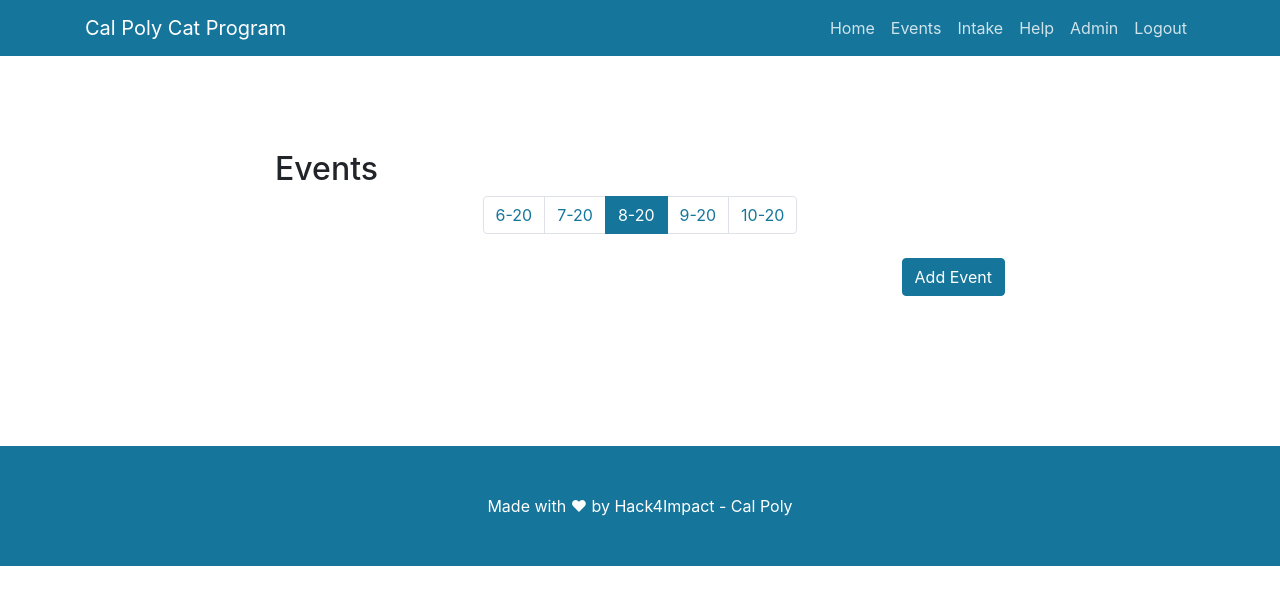
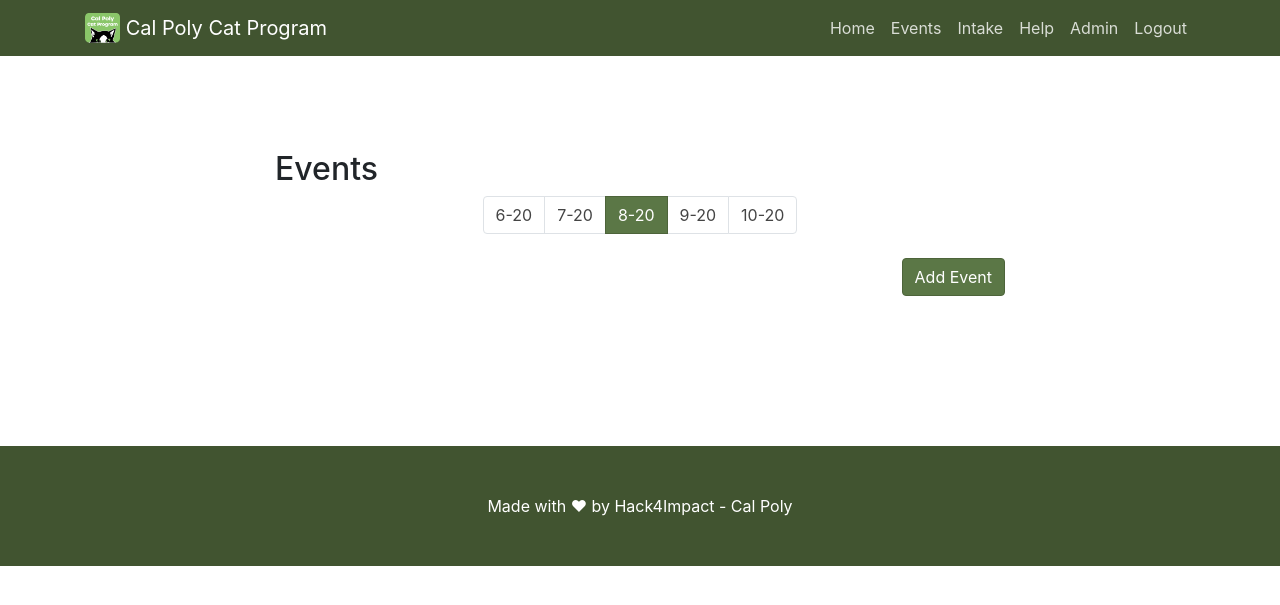
Before and after one commit to hack4impact-calpoly/calpoly-cat-program, a Django app: page /events/ in a window 1280 px wide. Shown: the top 605 px of the page. Run offline with Django 3.2, Linux system fonts and the light colour scheme; the visitor is signed in with stand-in values (Sample User, id 1); data that the repository does not hold is empty; some libraries are stand-ins or nearby versions.

Commit message:
logo and color scheme updated

```diff
--- a/directory/static/css/custom.css
+++ b/directory/static/css/custom.css
@@ -43,31 +43,32 @@
 
 /* colors + accessibility tweaks */
 .bg-dark {
-    background-color: #15759b !important;
+    background-color: #415430 !important;
 }
 
 .bg-primary {
-    background-color: #a7d6e5 !important;
+    background-color: #dce9d2 !important;
 }
 
 .badge-primary {
-    background-color: #15759b !important;
+    background-color: #5b7746 !important;
 }
 
 .btn-primary {
-    background-color: #15759b !important;
-    border-color: #15759b !important;
+    background-color: #5b7746 !important;
+    border-color: #4d643a !important;
 }
 
 .page-link {
-    color: #15759b !important;
+    color: #444 !important;
+}
 
-}
 .page-item.active .page-link {
-    background-color: #15759b !important;
-    border-color: #15759b !important;
+    background-color: #5b7746 !important;
+    border-color: #4d643a !important;
     color: #fff !important;
 }
+
 .nav-link {
     color: rgba(255, 255, 255, .8) !important;
 }
--- a/directory/templates/base.html
+++ b/directory/templates/base.html
@@ -20,7 +20,10 @@
 <body id="page-top">
 <nav class="navbar navbar-expand-lg navbar-dark bg-dark fixed-top" id="mainNav">
     <div class="container">
-        <a class="navbar-brand js-scroll-trigger" href="/">Cal Poly Cat Program</a>
+        <a class="navbar-brand js-scroll-trigger" href="/">
+          <img src="{% static "imgs/logo.png" %}" width="35" height="30" class="d-inline-block align-top" alt="">
+          Cal Poly Cat Program
+        </a>
         <button class="navbar-toggler" type="button" data-toggle="collapse" data-target="#navbarResponsive" aria-controls="navbarResponsive" aria-expanded="false" aria-label="Toggle navigation">
             <span class="navbar-toggler-icon"></span>
         </button>
@@ -50,7 +53,9 @@
 
 <footer class="py-5 bg-dark">
     <div class="container">
-        <p class="m-0 text-center text-white">Made with &#9829; by Hack4Impact - Cal Poly</p>
+      <p class="m-0 text-center text-white">Made with &#9829; by
+        <a href="https://calpoly.hack4impact.org" target="_blank" class="text-white">Hack4Impact - Cal Poly</a>
+      </p>
     </div>
 </footer>
 </body>
```
Also changed, not shown: directory/static/imgs/logo.png (added).
